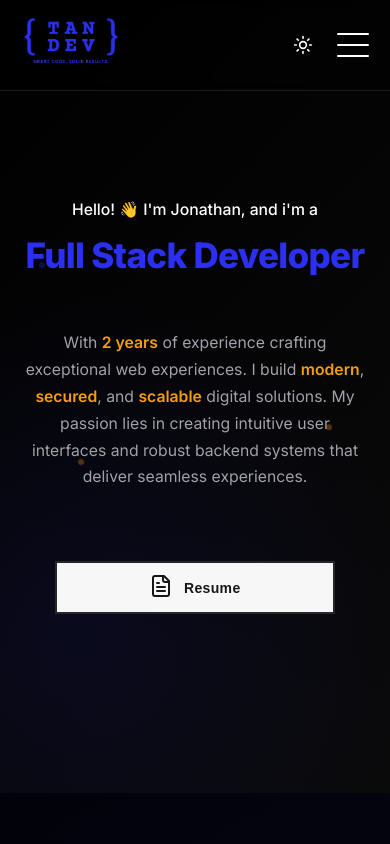
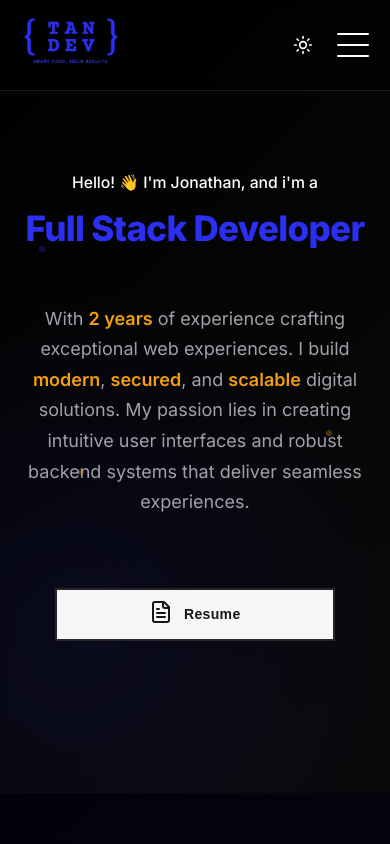
Before and after one commit to jon4thanDev/portfolio, a Next.js app: page / in a window 390 px wide. Shown: the top 844 px of the page. Built offline with nearby package versions, Linux system fonts and the light colour scheme.

Commit message:
refactor: update font size of experience

```diff
--- a/src/components/Sections/Hero/Hero.module.scss
+++ b/src/components/Sections/Hero/Hero.module.scss
@@ -440,3 +440,10 @@
     font-size: var(--text-xl);
   }
 }
+
+
+@media (max-width: 584px) {
+  .experience {
+    font-size: 18px;
+  }
+}
```
